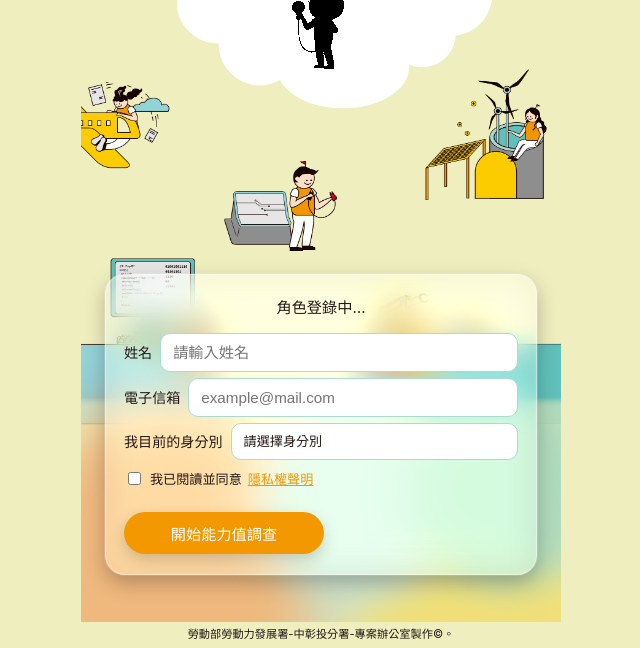
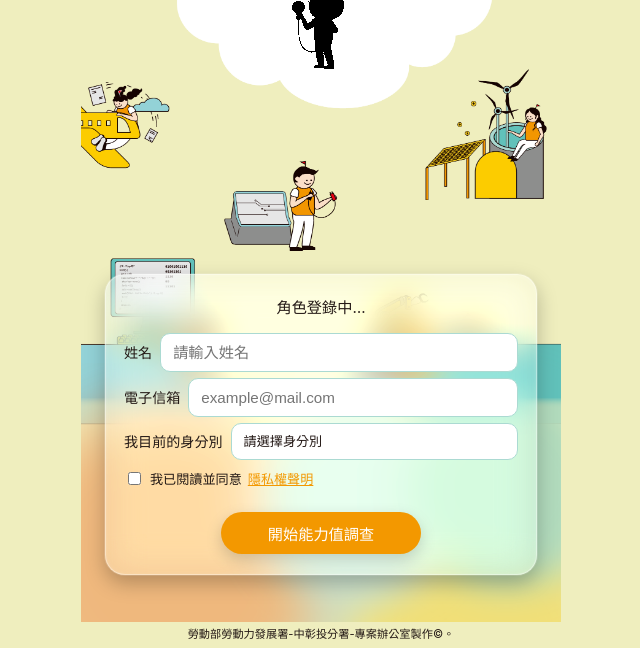
Before and after one commit to meowmeowB70/ys-project-01, a plain HTML site: page index.html in a window 1280 px wide. Shown: the part 152-800 px from the top of the page, without its empty margins (319-959 px from the left). Drawn offline with Linux system fonts and the light colour scheme.

Commit message:
Update style.css

```diff
--- a/style.css
+++ b/style.css
@@ -207,7 +207,8 @@ body {
   width: 100%;
   box-shadow: 0 10px 26px rgba(0, 0, 0, 0.25);
   /* 跟卡片類似的陰影 */
-  margin-top: 3px;
+  margin: 3px auto 0 auto;
+  display: block;
 }
 
 
```
